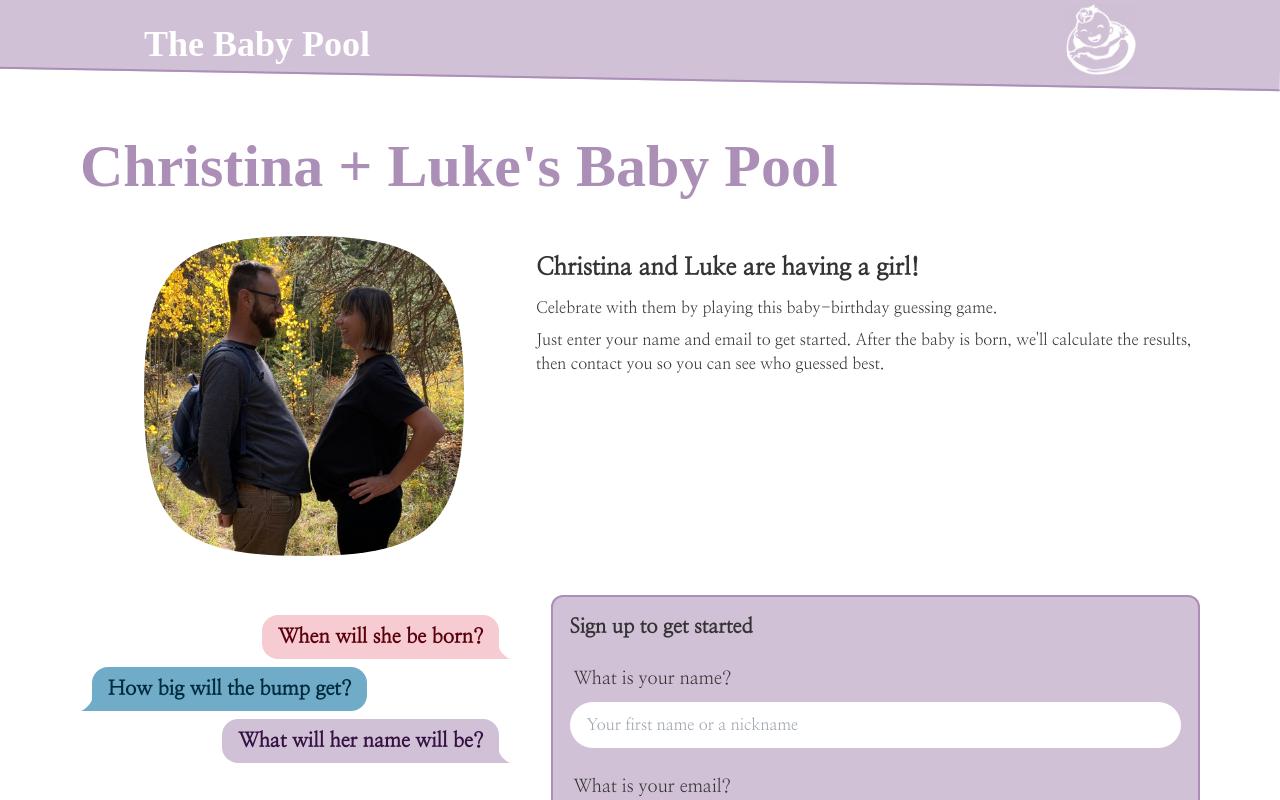
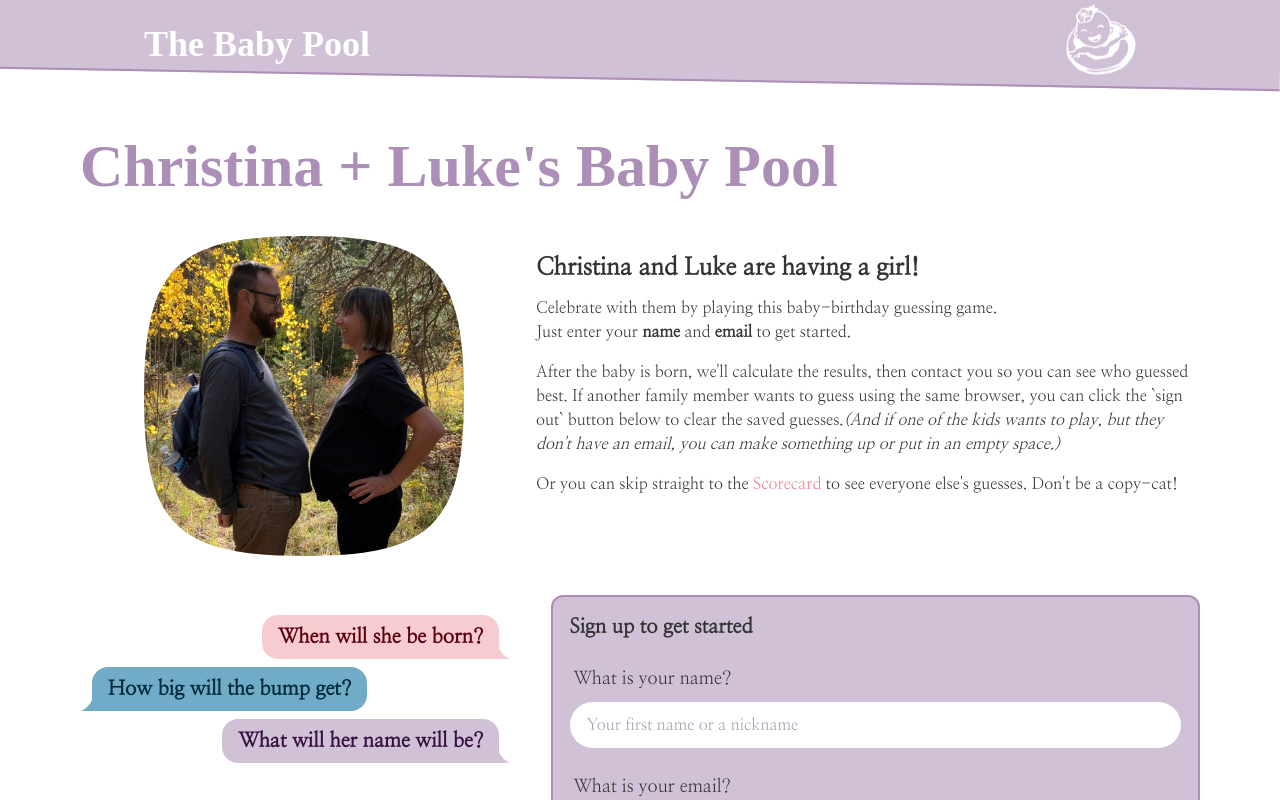
Before and after one commit to lswarner/baby-poll, a React (Vite) app: page / in a window 1280 px wide. Shown: the top 800 px of the page. Built offline with nearby package versions, Linux system fonts and the light colour scheme; no server answers; a web font is replaced by a local one.

Commit message:
better instructions + link to Scorecard

```diff
--- a/src/screens/JoinGroup.tsx
+++ b/src/screens/JoinGroup.tsx
@@ -22,6 +22,9 @@ const JoinGroup = () => {
     }, [])
 
 
+    const gotoScorecard = () => {
+        navigate('/scorecard');
+    }
 
     // button handlers
     const handleSubmit = async () => {
@@ -65,8 +68,17 @@ const JoinGroup = () => {
                     </div>
                     <div className="py-2 px-2 mt-2 w-full md:w-2/3 lg:w-3/5">
                         <p className="text-2xl font-bold mb-3">Christina and Luke are having a girl!</p>
-                        <p className="my-2">Celebrate with them by playing this baby-birthday guessing game.</p>
-                        <p className="my-2">Just enter your name and email to get started. After the baby is born, we&apos;ll calculate the results, then contact you so you can see who guessed best.</p>
+                        <p className="mt-0">Celebrate with them by playing this baby-birthday guessing game.</p>
+                        <p className="mb-4">Just enter your <b>name</b> and <b>email</b> to get started.</p>
+                        <p className="my-4">
+                            After the baby is born, we&apos;ll calculate the results,
+                            then contact you so you can see who guessed best. If another family member wants to guess using the same
+                            browser, you can click the `sign out` button below to clear the saved guesses.
+                            <em>(And if one of the kids wants to play, but they don&apos;t have an email, you can make something up or put in an empty space.)</em>
+                        </p>
+                        <p className="my-4">Or you can skip straight to the&nbsp;
+                            <a className= "text-secondary-focus hover:underline cursor-pointer" onClick={gotoScorecard}>Scorecard</a>
+                            &nbsp;to see everyone else&apos;s guesses. Don&apos;t be a copy-cat!</p>
                     </div>
 
                 </div>
```
